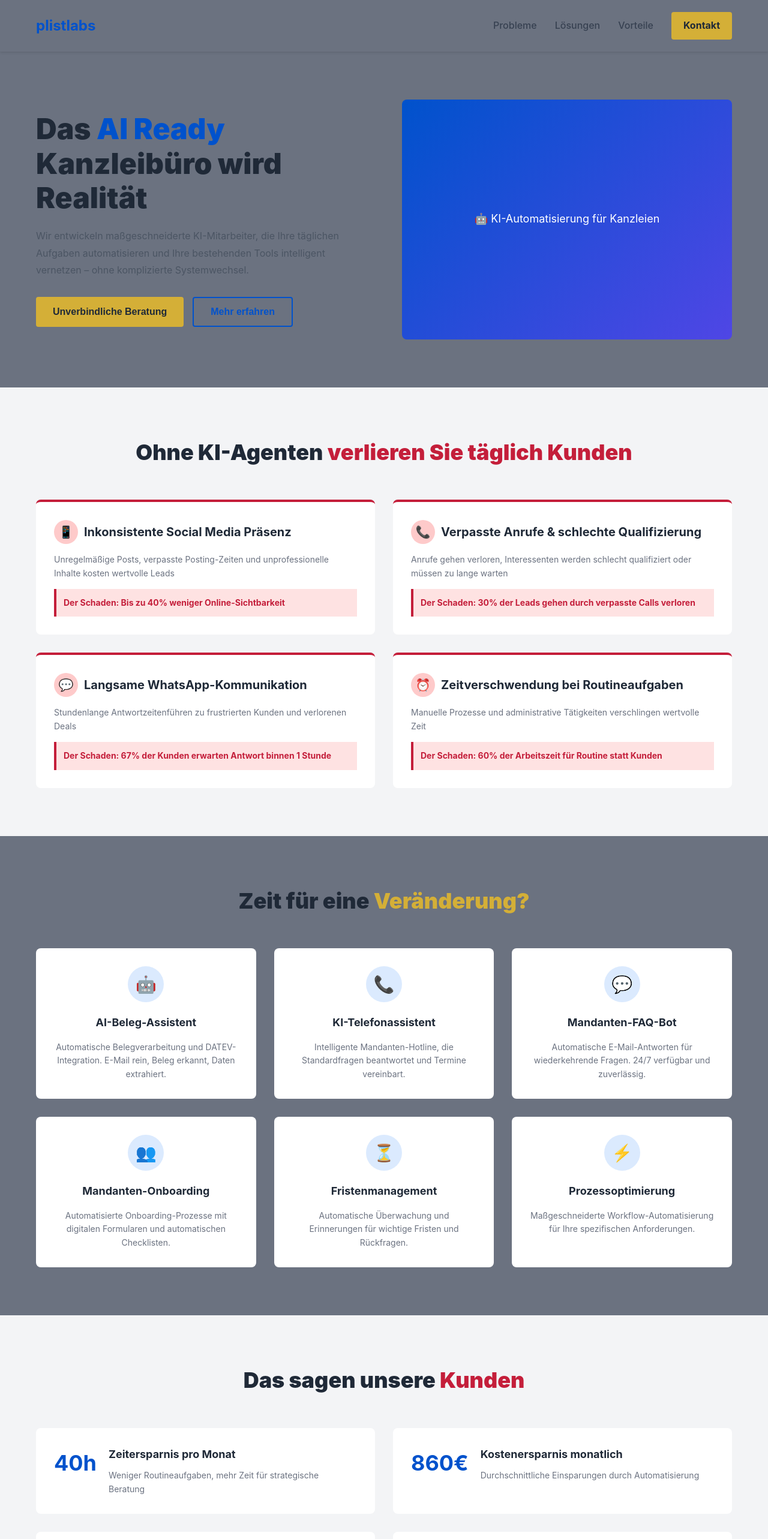
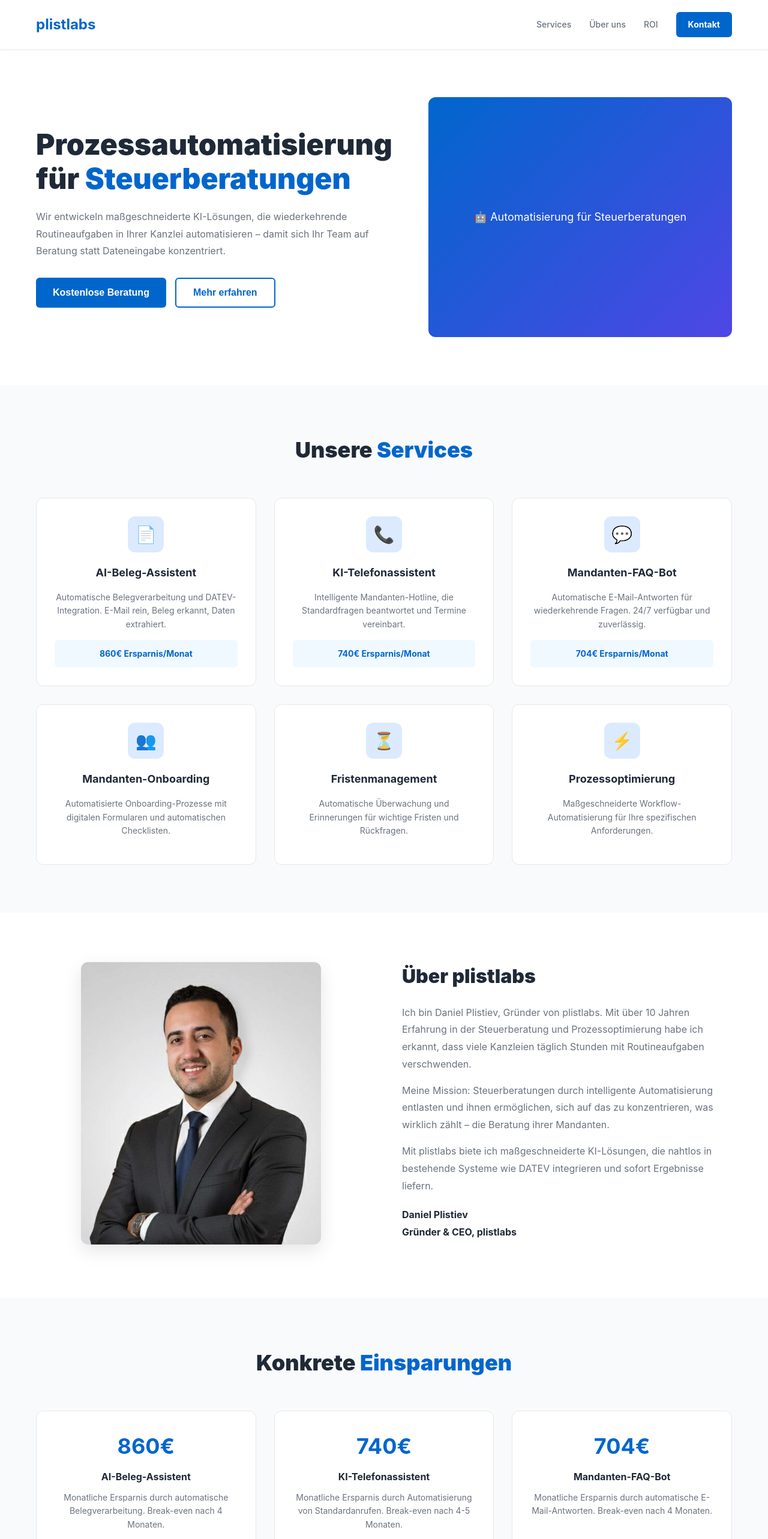
Before and after one commit to plistlabs/plistlabs-website, a Vue app: page / in a window 1280 px wide. Shown: the top 2566 px of the page at 60% size. Built offline with nearby package versions, Linux system fonts and the light colour scheme.

Commit message:
- updated version v1

```diff
--- a/index.html
+++ b/index.html
@@ -3,7 +3,7 @@
 <head>
   <meta charset="UTF-8">
   <meta name="viewport" content="width=device-width, initial-scale=1.0">
-  <title>plistlabs - KI-Automatisierung für Kanzleien</title>
+  <title>plistlabs - Prozessautomatisierung für Steuerberatungen</title>
   <style>
     * {
       margin: 0;
@@ -13,7 +13,7 @@
 
     body {
       font-family: -apple-system, BlinkMacSystemFont, 'Segoe UI', Roboto, 'Helvetica Neue', Arial, sans-serif;
-      background-color: #6b7280;
+      background-color: #ffffff;
       color: #1f2937;
       line-height: 1.6;
     }
@@ -26,12 +26,12 @@
 
     /* Header */
     header {
-      background-color: #6b7280;
+      background-color: #ffffff;
       padding: 20px 0;
       position: sticky;
       top: 0;
       z-index: 100;
-      box-shadow: 0 2px 4px rgba(0, 0, 0, 0.1);
+      box-shadow: 0 1px 3px rgba(0, 0, 0, 0.1);
     }
 
     .header-content {
@@ -43,7 +43,7 @@
     .logo {
       font-size: 24px;
       font-weight: bold;
-      color: #0052cc;
+      color: #0066cc;
       text-decoration: none;
     }
 
@@ -54,33 +54,35 @@
     }
 
     nav a {
-      color: #374151;
+      color: #6b7280;
       text-decoration: none;
       font-weight: 500;
+      font-size: 14px;
       transition: color 0.3s;
     }
 
     nav a:hover {
-      color: #0052cc;
+      color: #0066cc;
     }
 
     .btn-contact {
-      background-color: #d4af37;
-      color: #1f2937;
+      background-color: #0066cc;
+      color: white;
       padding: 10px 20px;
-      border-radius: 4px;
+      border-radius: 6px;
       text-decoration: none;
       font-weight: bold;
       transition: background-color 0.3s;
+      font-size: 14px;
     }
 
     .btn-contact:hover {
-      background-color: #c49a27;
+      background-color: #0052a3;
     }
 
     /* Hero Section */
     .hero {
-      background-color: #6b7280;
+      background-color: #ffffff;
       padding: 80px 0;
       color: #1f2937;
     }
@@ -100,12 +102,12 @@
     }
 
     .hero h1 .highlight {
-      color: #0052cc;
+      color: #0066cc;
     }
 
     .hero p {
       font-size: 16px;
-      color: #4b5563;
+      color: #6b7280;
       margin-bottom: 30px;
       line-height: 1.8;
     }
@@ -116,11 +118,11 @@
     }
 
     .btn-primary {
-      background-color: #d4af37;
-      color: #1f2937;
+      background-color: #0066cc;
+      color: white;
       padding: 14px 28px;
       border: none;
-      border-radius: 4px;
+      border-radius: 6px;
       font-weight: bold;
       cursor: pointer;
       font-size: 16px;
@@ -128,15 +130,15 @@
     }
 
     .btn-primary:hover {
-      background-color: #c49a27;
+      background-color: #0052a3;
     }
 
     .btn-secondary {
       background-color: transparent;
-      color: #0052cc;
+      color: #0066cc;
       padding: 14px 28px;
-      border: 2px solid #0052cc;
-      border-radius: 4px;
+      border: 2px solid #0066cc;
+      border-radius: 6px;
       font-weight: bold;
       cursor: pointer;
       font-size: 16px;
@@ -144,13 +146,13 @@
     }
 
     .btn-secondary:hover {
-      background-color: #0052cc;
+      background-color: #0066cc;
       color: white;
     }
 
     .hero-image {
-      background: linear-gradient(135deg, #0052cc 0%, #4f46e5 100%);
-      border-radius: 8px;
+      background: linear-gradient(135deg, #0066cc 0%, #4f46e5 100%);
+      border-radius: 12px;
       height: 400px;
       display: flex;
       align-items: center;
@@ -159,9 +161,9 @@
       font-size: 18px;
     }
 
-    /* Problems Section */
-    .problems {
-      background-color: #f3f4f6;
+    /* Services Section */
+    .services {
+      background-color: #f9fafb;
       padding: 80px 0;
     }
 
@@ -174,160 +176,150 @@
     }
 
     .section-title .highlight {
-      color: #c41e3a;
+      color: #0066cc;
     }
 
-    .problems-grid {
-      display: grid;
-      grid-template-columns: 1fr 1fr;
-      gap: 30px;
-    }
-
-    .problem-card {
-      background-color: white;
-      padding: 30px;
-      border-radius: 8px;
-      border-top: 4px solid #c41e3a;
-    }
-
-    .problem-card h3 {
-      font-size: 20px;
-      margin-bottom: 15px;
-      color: #1f2937;
-      display: flex;
-      align-items: center;
-      gap: 10px;
-    }
-
-    .problem-icon {
-      width: 40px;
-      height: 40px;
-      background-color: #fecaca;
-      border-radius: 50%;
-      display: flex;
-      align-items: center;
-      justify-content: center;
-      color: #c41e3a;
-      font-size: 20px;
-      flex-shrink: 0;
-    }
-
-    .problem-card p {
-      color: #6b7280;
-      margin-bottom: 15px;
-      font-size: 14px;
-    }
-
-    .problem-impact {
-      background-color: #fee2e2;
-      padding: 12px;
-      border-left: 4px solid #c41e3a;
-      color: #c41e3a;
-      font-weight: bold;
-      font-size: 14px;
-    }
-
-    /* Solutions Section */
-    .solutions {
-      background-color: #6b7280;
-      padding: 80px 0;
-    }
-
-    .solutions .section-title {
-      color: #1f2937;
-      margin-bottom: 50px;
-    }
-
-    .solutions .section-title .highlight {
-      color: #d4af37;
-    }
-
-    .solutions-grid {
+    .services-grid {
       display: grid;
       grid-template-columns: repeat(3, 1fr);
       gap: 30px;
     }
 
-    .solution-card {
+    .service-card {
       background-color: white;
       padding: 30px;
-      border-radius: 8px;
+      border-radius: 12px;
       text-align: center;
       transition: transform 0.3s, box-shadow 0.3s;
+      border: 1px solid #e5e7eb;
     }
 
-    .solution-card:hover {
+    .service-card:hover {
       transform: translateY(-5px);
-      box-shadow: 0 10px 25px rgba(0, 0, 0, 0.1);
+      box-shadow: 0 10px 25px rgba(0, 102, 204, 0.1);
     }
 
-    .solution-icon {
+    .service-icon {
       width: 60px;
       height: 60px;
       background-color: #dbeafe;
-      border-radius: 50%;
+      border-radius: 12px;
       display: flex;
       align-items: center;
       justify-content: center;
       margin: 0 auto 20px;
-      color: #0052cc;
+      color: #0066cc;
       font-size: 28px;
     }
 
-    .solution-card h3 {
+    .service-card h3 {
       font-size: 18px;
       font-weight: bold;
       margin-bottom: 15px;
       color: #1f2937;
     }
 
-    .solution-card p {
+    .service-card p {
       color: #6b7280;
       font-size: 14px;
       line-height: 1.6;
+      margin-bottom: 15px;
     }
 
-    /* Benefits Section */
-    .benefits {
-      background-color: #f3f4f6;
+    .service-roi {
+      background-color: #f0f9ff;
+      padding: 12px;
+      border-radius: 6px;
+      color: #0066cc;
+      font-weight: bold;
+      font-size: 14px;
+    }
+
+    /* About Section */
+    .about {
+      background-color: #ffffff;
       padding: 80px 0;
     }
 
-    .benefits-grid {
+    .about-content {
       display: grid;
-      grid-template-columns: repeat(2, 1fr);
+      grid-template-columns: 1fr 1fr;
+      gap: 60px;
+      align-items: center;
+    }
+
+    .about-image {
+      text-align: center;
+    }
+
+    .about-image img {
+      width: 100%;
+      max-width: 400px;
+      border-radius: 12px;
+      box-shadow: 0 10px 30px rgba(0, 0, 0, 0.1);
+    }
+
+    .about-text h2 {
+      font-size: 32px;
+      font-weight: 900;
+      margin-bottom: 20px;
+      color: #1f2937;
+    }
+
+    .about-text p {
+      color: #6b7280;
+      margin-bottom: 15px;
+      line-height: 1.8;
+    }
+
+    .about-text .name {
+      font-weight: bold;
+      color: #1f2937;
+      margin-top: 20px;
+    }
+
+    /* ROI Section */
+    .roi {
+      background-color: #f9fafb;
+      padding: 80px 0;
+    }
+
+    .roi-grid {
+      display: grid;
+      grid-template-columns: repeat(3, 1fr);
       gap: 30px;
     }
 
-    .benefit-item {
+    .roi-card {
       background-color: white;
       padding: 30px;
-      border-radius: 8px;
-      display: flex;
-      gap: 20px;
+      border-radius: 12px;
+      text-align: center;
+      border: 1px solid #e5e7eb;
     }
 
-    .benefit-number {
+    .roi-number {
       font-size: 36px;
       font-weight: bold;
-      color: #0052cc;
-      min-width: 60px;
+      color: #0066cc;
+      margin-bottom: 10px;
     }
 
-    .benefit-content h4 {
-      font-size: 18px;
+    .roi-card h4 {
+      font-size: 16px;
+      font-weight: bold;
       margin-bottom: 10px;
       color: #1f2937;
     }
 
-    .benefit-content p {
+    .roi-card p {
       color: #6b7280;
       font-size: 14px;
     }
 
     /* CTA Section */
     .cta {
-      background: linear-gradient(135deg, #0052cc 0%, #4f46e5 100%);
+      background: linear-gradient(135deg, #0066cc 0%, #4f46e5 100%);
       padding: 60px 0;
       text-align: center;
       color: white;
@@ -344,26 +336,115 @@
       opacity: 0.9;
     }
 
-    .cta .btn-primary {
-      background-color: #d4af37;
-      color: #1f2937;
-    }
-
     /* Footer */
     footer {
       background-color: #1f2937;
       color: white;
       padding: 40px 0;
-      text-align: center;
     }
 
-    footer p {
+    .footer-content {
+      display: grid;
+      grid-template-columns: repeat(3, 1fr);
+      gap: 40px;
+      margin-bottom: 40px;
+    }
+
+    .footer-section h4 {
+      font-weight: bold;
+      margin-bottom: 15px;
+    }
+
+    .footer-section a {
+      display: block;
+      color: #d1d5db;
+      text-decoration: none;
+      margin-bottom: 8px;
+      font-size: 14px;
+      transition: color 0.3s;
+    }
+
+    .footer-section a:hover {
+      color: #0066cc;
+    }
+
+    .footer-bottom {
+      border-top: 1px solid #374151;
+      padding-top: 20px;
+      text-align: center;
+      font-size: 14px;
+      color: #9ca3af;
+    }
+
+    .impressum-content,
+    .datenschutz-content {
+      display: none;
+      position: fixed;
+      top: 0;
+      left: 0;
+      right: 0;
+      bottom: 0;
+      background-color: rgba(0, 0, 0, 0.5);
+      z-index: 1000;
+      overflow-y: auto;
+    }
+
+    .impressum-content.active,
+    .datenschutz-content.active {
+      display: flex;
+      align-items: flex-start;
+      justify-content: center;
+      padding: 40px 20px;
+    }
+
+    .modal-content {
+      background-color: white;
+      border-radius: 12px;
+      padding: 40px;
+      max-width: 700px;
+      width: 100%;
+      max-height: 90vh;
+      overflow-y: auto;
+      position: relative;
+    }
+
+    .modal-close {
+      position: absolute;
+      top: 20px;
+      right: 20px;
+      background: none;
+      border: none;
+      font-size: 24px;
+      cursor: pointer;
+      color: #6b7280;
+    }
+
+    .modal-content h2 {
+      font-size: 24px;
+      font-weight: bold;
+      margin-bottom: 20px;
+      color: #1f2937;
+    }
+
+    .modal-content p {
+      color: #6b7280;
+      margin-bottom: 15px;
+      line-height: 1.8;
+    }
+
+    .modal-content h3 {
+      font-size: 18px;
+      font-weight: bold;
+      margin-top: 20px;
       margin-bottom: 10px;
+      color: #1f2937;
     }
 
     /* Responsive */
     @media (max-width: 768px) {
-      .hero-content {
+      .hero-content,
+      .about-content,
+      .footer-content {
         grid-template-columns: 1fr;
       }
 
@@ -371,26 +452,22 @@
         font-size: 32px;
       }
 
-      .problems-grid,
-      .solutions-grid {
-        grid-template-columns: 1fr;
-      }
-
-      .solutions-grid {
+      .services-grid,
+      .roi-grid {
         grid-template-columns: 1fr;
       }
 
       nav {
         gap: 15px;
-        font-size: 14px;
+        font-size: 12px;
       }
 
       .hero-buttons {
         flex-direction: column;
       }
 
-      .benefits-grid {
-        grid-template-columns: 1fr;
+      .section-title {
+        font-size: 28px;
       }
     }
   </style>
--- a/src/App.vue
+++ b/src/App.vue
@@ -6,9 +6,9 @@
         <div class="header-content">
           <a href="#" class="logo">plistlabs</a>
           <nav>
-            <a href="#problems">Probleme</a>
-            <a href="#solutions">Lösungen</a>
-            <a href="#benefits">Vorteile</a>
+            <a href="#services">Services</a>
+            <a href="#about">Über uns</a>
+            <a href="#roi">ROI</a>
             <a href="#contact" class="btn-contact">Kontakt</a>
           </nav>
         </div>
@@ -20,62 +20,62 @@
       <div class="container">
         <div class="hero-content">
           <div>
-            <h1>Das <span class="highlight">AI Ready</span> Kanzleibüro wird Realität</h1>
-            <p>Wir entwickeln maßgeschneiderte KI-Mitarbeiter, die Ihre täglichen Aufgaben automatisieren und Ihre bestehenden Tools intelligent vernetzen – ohne komplizierte Systemwechsel.</p>
+            <h1>Prozessautomatisierung für <span class="highlight">Steuerberatungen</span></h1>
+            <p>Wir entwickeln maßgeschneiderte KI-Lösungen, die wiederkehrende Routineaufgaben in Ihrer Kanzlei automatisieren – damit sich Ihr Team auf Beratung statt Dateneingabe konzentriert.</p>
             <div class="hero-buttons">
-              <button class="btn-primary">Unverbindliche Beratung</button>
+              <button class="btn-primary">Kostenlose Beratung</button>
               <button class="btn-secondary">Mehr erfahren</button>
             </div>
           </div>
           <div class="hero-image">
-            🤖 KI-Automatisierung für Kanzleien
+            🤖 Automatisierung für Steuerberatungen
           </div>
         </div>
       </div>
     </section>
 
-    <!-- Problems Section -->
-    <section class="problems" id="problems">
+    <!-- Services Section -->
+    <section class="services" id="services">
       <div class="container">
-        <h2 class="section-title">Ohne KI-Agenten <span class="highlight">verlieren Sie täglich Kunden</span></h2>
-        <div class="problems-grid">
-          <div class="problem-card" v-for="problem in problems" :key="problem.id">
-            <h3>
-              <div class="problem-icon">{{ problem.icon }}</div>
-              {{ problem.title }}
-            </h3>
-            <p>{{ problem.description }}</p>
-            <div class="problem-impact">{{ problem.impact }}</div>
+        <h2 class="section-title">Unsere <span class="highlight">Services</span></h2>
+        <div class="services-grid">
+          <div class="service-card" v-for="service in services" :key="service.id">
+            <div class="service-icon">{{ service.icon }}</div>
+            <h3>{{ service.title }}</h3>
+            <p>{{ service.description }}</p>
+            <div class="service-roi" v-if="service.roi">{{ service.roi }}</div>
           </div>
         </div>
       </div>
     </section>
 
-    <!-- Solutions Section -->
-    <section class="solutions" id="solutions">
+    <!-- About Section -->
+    <section class="about" id="about">
       <div class="container">
-        <h2 class="section-title">Zeit für eine <span class="highlight">Veränderung?</span></h2>
-        <div class="solutions-grid">
-          <div class="solution-card" v-for="solution in solutions" :key="solution.id">
-            <div class="solution-icon">{{ solution.icon }}</div>
-            <h3>{{ solution.title }}</h3>
-            <p>{{ solution.description }}</p>
+        <div class="about-content">
+          <div class="about-image">
+            <img src="/daniel.jpg" alt="Daniel Plistiev">
+          </div>
+          <div class="about-text">
+            <h2>Über <span class="highlight">plistlabs</span></h2>
+            <p>Ich bin Daniel Plistiev, Gründer von plistlabs. Mit über 10 Jahren Erfahrung in der Steuerberatung und Prozessoptimierung habe ich erkannt, dass viele Kanzleien täglich Stunden mit Routineaufgaben verschwenden.</p>
+            <p>Meine Mission: Steuerberatungen durch intelligente Automatisierung entlasten und ihnen ermöglichen, sich auf das zu konzentrieren, was wirklich zählt – die Beratung ihrer Mandanten.</p>
+            <p>Mit plistlabs biete ich maßgeschneiderte KI-Lösungen, die nahtlos in bestehende Systeme wie DATEV integrieren und sofort Ergebnisse liefern.</p>
+            <p class="name">Daniel Plistiev<br>Gründer & CEO, plistlabs</p>
           </div>
         </div>
       </div>
     </section>
 
-    <!-- Benefits Section -->
-    <section class="benefits" id="benefits">
+    <!-- ROI Section -->
+    <section class="roi" id="roi">
       <div class="container">
-        <h2 class="section-title">Das sagen unsere <span class="highlight">Kunden</span></h2>
-        <div class="benefits-grid">
-          <div class="benefit-item" v-for="benefit in benefits" :key="benefit.id">
-            <div class="benefit-number">{{ benefit.number }}</div>
-            <div class="benefit-content">
-              <h4>{{ benefit.title }}</h4>
-              <p>{{ benefit.description }}</p>
-            </div>
+        <h2 class="section-title">Konkrete <span class="highlight">Einsparungen</span></h2>
+        <div class="roi-grid">
+          <div class="roi-card" v-for="roi in roiExamples" :key="roi.id">
+            <div class="roi-number">{{ roi.savings }}</div>
+            <h4>{{ roi.title }}</h4>
+            <p>{{ roi.description }}</p>
           </div>
         </div>
       </div>
@@ -84,7 +84,7 @@
     <!-- CTA Section -->
     <section class="cta" id="contact">
       <div class="container">
-        <h2>Bereit für KI-Automatisierung?</h2>
+        <h2>Bereit für Automatisierung?</h2>
         <p>Lassen Sie uns gemeinsam Ihre Chancen entdecken</p>
         <button class="btn-primary">Kostenlose Potenzialanalyse buchen</button>
       </div>
@@ -93,10 +93,70 @@
     <!-- Footer -->
     <footer>
       <div class="container">
-        <p>&copy; 2025 plistlabs. Alle Rechte vorbehalten.</p>
-        <p>KI-Automatisierung für Kanzleien</p>
+        <div class="footer-content">
+          <div class="footer-section">
+            <h4>Unternehmen</h4>
+            <a href="#about">Über uns</a>
+            <a href="#services">Services</a>
+            <a href="#roi">ROI Beispiele</a>
+          </div>
+          <div class="footer-section">
+            <h4>Kontakt</h4>
+            <a href="mailto:daniel@plistlabs.at">daniel@plistlabs.at</a>
+            <a href="tel:+43123456789">+43 1 234 56789</a>
+            <p style="color: #9ca3af; margin-top: 10px; font-size: 14px;">Schweidlgasse 24<br>1020 Wien, Österreich</p>
+          </div>
+          <div class="footer-section">
+            <h4>Rechtliches</h4>
+            <a href="#" @click="showImpressum">Impressum</a>
+            <a href="#" @click="showDatenschutz">Datenschutzerklärung</a>
+          </div>
+        </div>
+        <div class="footer-bottom">
+          <p>&copy; 2025 plistlabs. Alle Rechte vorbehalten.</p>
+        </div>
       </div>
     </footer>
+
+    <!-- Impressum Modal -->
+    <div class="impressum-content" :class="{ active: showImpressumModal }">
+      <div class="modal-content">
+        <button class="modal-close" @click="showImpressumModal = false">✕</button>
+        <h2>Impressum</h2>
+        <h3>Unternehmensdaten</h3>
+        <p>
+          <strong>Firmenname:</strong> plistlabs<br>
+          <strong>Inhaber:</strong> Daniel Plistiev<br>
+          <strong>Adresse:</strong> Schweidlgasse 24, 1020 Wien, Österreich<br>
+          <strong>UID-Nummer:</strong> ATU72102912<br>
+          <strong>E-Mail:</strong> daniel@plistlabs.at
+        </p>
+        <h3>Haftungsausschluss</h3>
+        <p>Die Inhalte dieser Website werden mit größtmöglicher Sorgfalt erstellt. Für die Richtigkeit, Vollständigkeit und Aktualität der Inhalte können wir jedoch keine Gewähr übernehmen.</p>
+        <h3>Externe Links</h3>
+        <p>Unsere Website enthält Links zu externen Websites. Für den Inhalt dieser externen Seiten sind wir nicht verantwortlich.</p>
+      </div>
+    </div>
+
+    <!-- Datenschutzerklärung Modal -->
+    <div class="datenschutz-content" :class="{ active: showDatenschutzModal }">
+      <div class="modal-content">
+        <button class="modal-close" @click="showDatenschutzModal = false">✕</button>
+        <h2>Datenschutzerklärung</h2>
+        <h3>1. Verantwortliche Stelle</h3>
+        <p>Verantwortlich für die Datenverarbeitung ist: Daniel Plistiev, Schweidlgasse 24, 1020 Wien, Österreich</p>
+        <h3>2. Erhobene Daten</h3>
+        <p>Wir erheben personenbezogene Daten nur, wenn Sie uns diese freiwillig mitteilen (z.B. über Kontaktformulare).</p>
+        <h3>3. Verwendung der Daten</h3>
+        <p>Ihre Daten werden ausschließlich zur Beantwortung Ihrer Anfragen verwendet und nicht an Dritte weitergegeben.</p>
+        <h3>4. Ihre Rechte</h3>
+        <p>Sie haben das Recht auf Auskunft, Berichtigung, Löschung und Widerspruch bezüglich Ihrer personenbezogenen Daten.</p>
+        <h3>5. Cookies</h3>
+        <p>Diese Website verwendet keine Tracking-Cookies. Technisch notwendige Cookies können verwendet werden.</p>
+        <h3>6. Kontakt</h3>
+        <p>Bei Fragen zur Datenschutzerklärung kontaktieren Sie uns unter: daniel@plistlabs.at</p>
+      </div>
+    </div>
   </div>
 </template>
 
@@ -105,54 +165,29 @@
   name: 'App',
   data() {
     return {
-      problems: [
+      showImpressumModal: false,
+      showDatenschutzModal: false,
+      services: [
         {
           id: 1,
-          icon: '📱',
-          title: 'Inkonsistente Social Media Präsenz',
-          description: 'Unregelmäßige Posts, verpasste Posting-Zeiten und unprofessionelle Inhalte kosten wertvolle Leads',
-          impact: 'Der Schaden: Bis zu 40% weniger Online-Sichtbarkeit'
-        },
-        {
-          id: 2,
-          icon: '📞',
-          title: 'Verpasste Anrufe & schlechte Qualifizierung',
-          description: 'Anrufe gehen verloren, Interessenten werden schlecht qualifiziert oder müssen zu lange warten',
-          impact: 'Der Schaden: 30% der Leads gehen durch verpasste Calls verloren'
-        },
-        {
-          id: 3,
-          icon: '💬',
-          title: 'Langsame WhatsApp-Kommunikation',
-          description: 'Stundenlange Antwortzeitenführen zu frustrierten Kunden und verlorenen Deals',
-          impact: 'Der Schaden: 67% der Kunden erwarten Antwort binnen 1 Stunde'
-        },
-        {
-          id: 4,
-          icon: '⏰',
-          title: 'Zeitverschwendung bei Routineaufgaben',
-          description: 'Manuelle Prozesse und administrative Tätigkeiten verschlingen wertvolle Zeit',
-          impact: 'Der Schaden: 60% der Arbeitszeit für Routine statt Kunden'
-        }
-      ],
-      solutions: [
-        {
-          id: 1,
-          icon: '🤖',
+          icon: '📄',
           title: 'AI-Beleg-Assistent',
-          description: 'Automatische Belegverarbeitung und DATEV-Integration. E-Mail rein, Beleg erkannt, Daten extrahiert.'
+          description: 'Automatische Belegverarbeitung und DATEV-Integration. E-Mail rein, Beleg erkannt, Daten extrahiert.',
+          roi: '860€ Ersparnis/Monat'
         },
         {
           id: 2,
           icon: '📞',
           title: 'KI-Telefonassistent',
-          description: 'Intelligente Mandanten-Hotline, die Standardfragen beantwortet und Termine vereinbart.'
+          description: 'Intelligente Mandanten-Hotline, die Standardfragen beantwortet und Termine vereinbart.',
+          roi: '740€ Ersparnis/Monat'
         },
         {
           id: 3,
           icon: '💬',
           title: 'Mandanten-FAQ-Bot',
-          description: 'Automatische E-Mail-Antworten für wiederkehrende Fragen. 24/7 verfügbar und zuverlässig.'
+          description: 'Automatische E-Mail-Antworten für wiederkehrende Fragen. 24/7 verfügbar und zuverlässig.',
+          roi: '704€ Ersparnis/Monat'
         },
         {
           id: 4,
@@ -173,32 +208,36 @@
           description: 'Maßgeschneiderte Workflow-Automatisierung für Ihre spezifischen Anforderungen.'
         }
       ],
-      benefits: [
+      roiExamples: [
         {
           id: 1,
-          number: '40h',
-          title: 'Zeitersparnis pro Monat',
-          description: 'Weniger Routineaufgaben, mehr Zeit für strategische Beratung'
+          savings: '860€',
+          title: 'AI-Beleg-Assistent',
+          description: 'Monatliche Ersparnis durch automatische Belegverarbeitung. Break-even nach 4 Monaten.'
         },
         {
           id: 2,
-          number: '860€',
-          title: 'Kostenersparnis monatlich',
-          description: 'Durchschnittliche Einsparungen durch Automatisierung'
+          savings: '740€',
+          title: 'KI-Telefonassistent',
+          description: 'Monatliche Ersparnis durch Automatisierung von Standardanrufen. Break-even nach 4-5 Monaten.'
         },
         {
           id: 3,
-          number: '24/7',
-          title: 'Verfügbarkeit',
-          description: 'KI-Agenten arbeiten rund um die Uhr ohne Pause'
-        },
-        {
-          id: 4,
-          number: '4',
-          title: 'Monate Break-even',
-          description: 'ROI-Amortisation durchschnittlich nach 4 Monaten'
+          savings: '704€',
+          title: 'Mandanten-FAQ-Bot',
+          description: 'Monatliche Ersparnis durch automatische E-Mail-Antworten. Break-even nach 4 Monaten.'
         }
       ]
+    }
+  },
+  methods: {
+    showImpressum(e) {
+      e.preventDefault();
+      this.showImpressumModal = true;
+    },
+    showDatenschutz(e) {
+      e.preventDefault();
+      this.showDatenschutzModal = true;
     }
   }
 }
```
Also changed, not shown: public/daniel.jpg (added).
